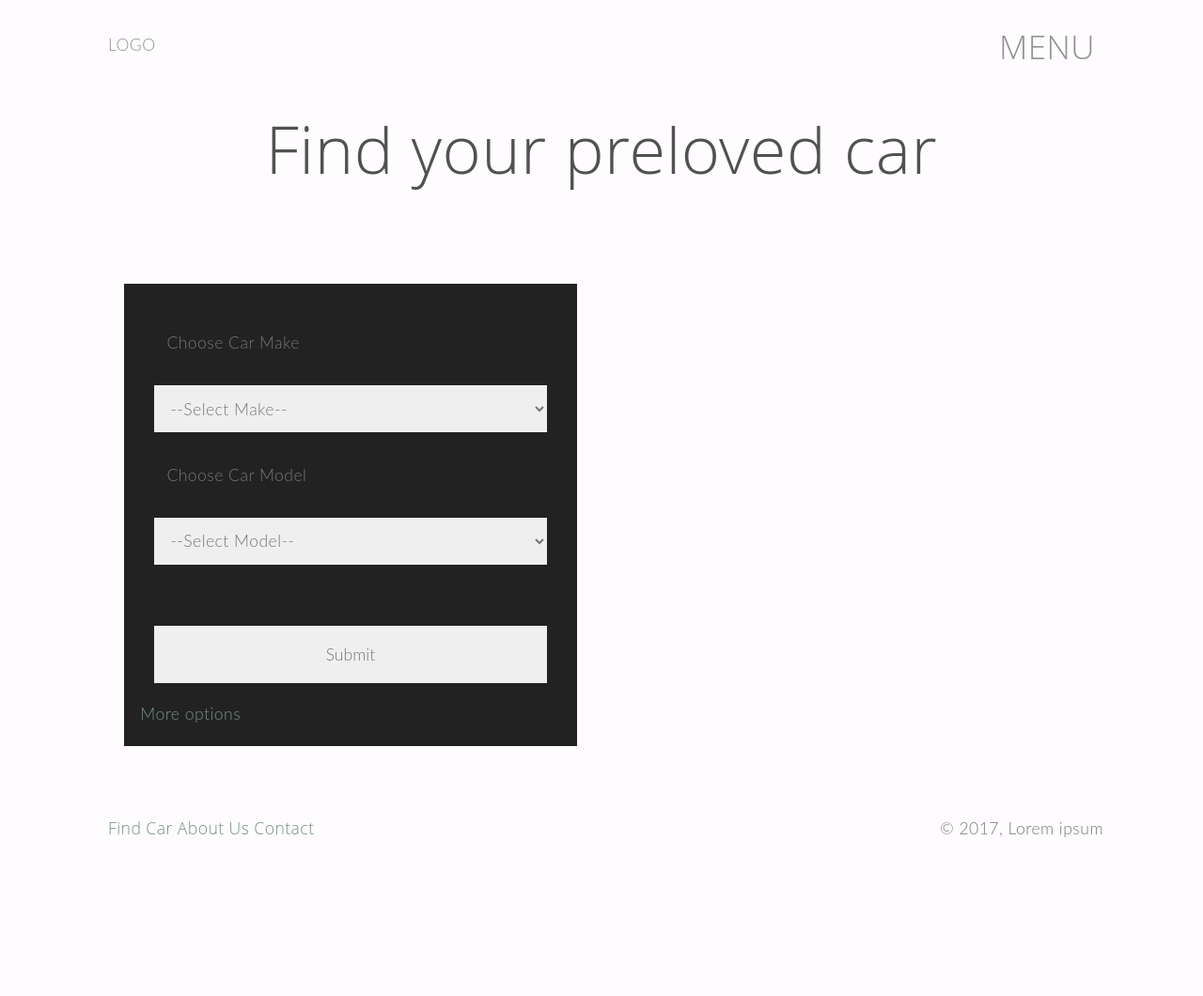
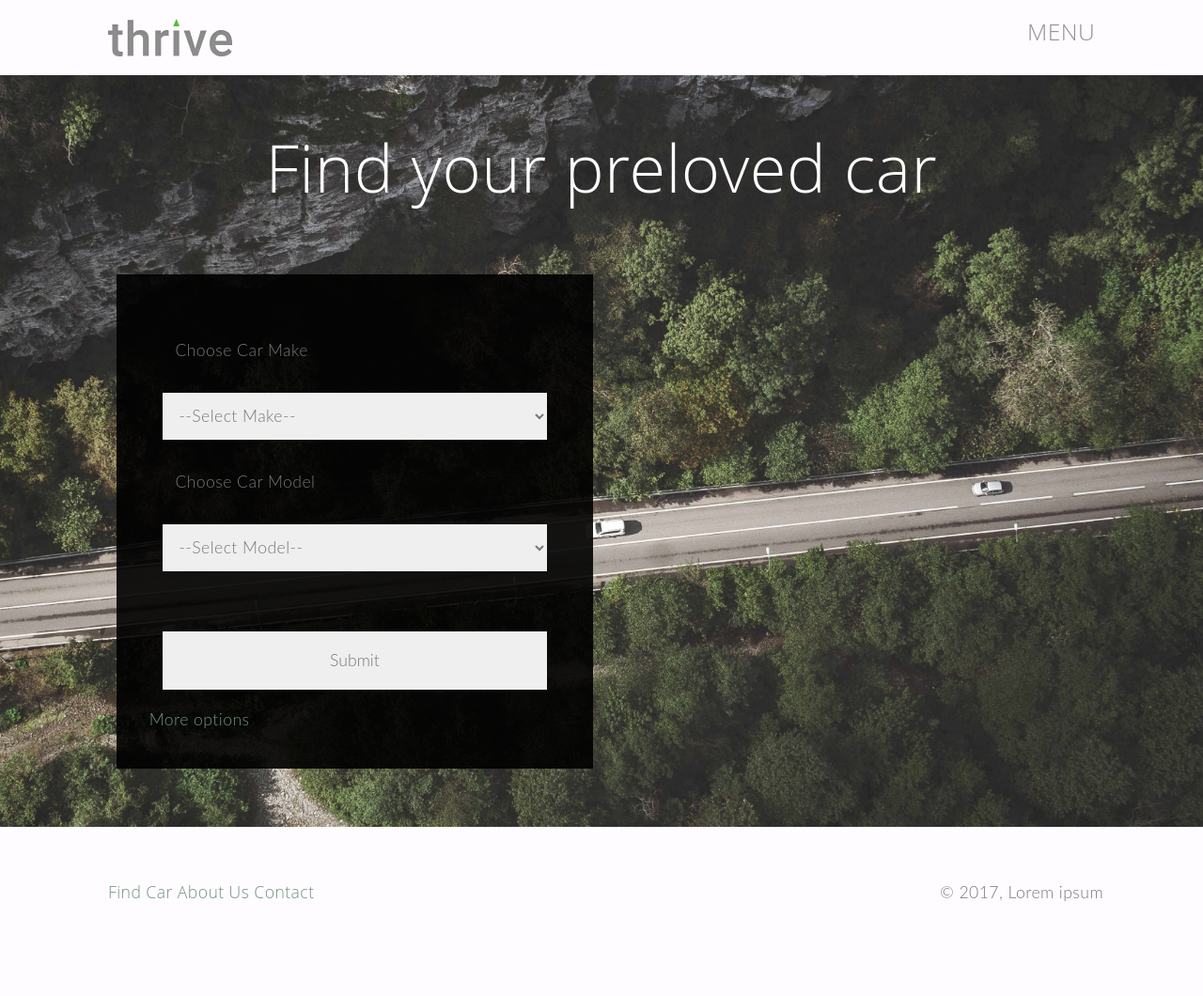
Before and after one commit to marcin-k/CarSales, a PHP site: page /app/index.php in a window 1280 px wide. Shown: the whole page at 94% size. Before the commit the page ends 891 px from the top, so only its background shows below. Run offline with PHP 8.4, Linux system fonts and the light colour scheme; data that the repository does not hold is empty.

Commit message:
added hero image + logo | added js to expand div

```diff
--- a/_/components/sass/partials/_layout.scss
+++ b/_/components/sass/partials/_layout.scss
@@ -23,9 +23,9 @@ $susy: (
 
 body > header {
   left: 0;
-  padding-bottom: $header-height / 4;
-  padding-top: $header-height / 4;
-  position: fixed;
+  padding-bottom: $header-height / 6;
+  padding-top: $header-height / 6;
+  // position: fixed;
   right: 0;
   top: 0;
   z-index: 100;
@@ -33,11 +33,11 @@ body > header {
   .logo,
   .menu {
     @include span(6);
-    height: $header-height / 2;
+    height: $header-height / 3;
     position: relative;
 
     img {
-      height: $header-height / 2.5;
+      height: $header-height / 3;
     }
   }
 
@@ -76,7 +76,8 @@ body > header {
     ul {
       -webkit-backface-visibility: hidden;
       opacity: 0;
-      padding: $header-height / 4 0 0;
+      padding: 0;
+      // padding: $header-height / 4 0 0;
       -webkit-perspective: 1000;
       transform: translateX(-20px);
       -webkit-transform-style: preserve-3d;
@@ -114,14 +115,17 @@ body > header {
 
 main {
   @include container;
-  padding-top: $header-height;
+  padding-top: $header-height / 2;
   margin-bottom: gutter();
 }
 
 #hero {
+  background-image: url(../../app/img/hero_img.jpg);
   @include background-cover;
   position:relative;
   height:100vh;
+  max-width:100vw;
+
 
   .callout{
     //margin-top:$header-height/1.75;
@@ -142,18 +146,19 @@ section {
   form {
     margin: gutter() * 4;
     padding: gutter() * 4;
+    &.feature {
+        margin: 0;
+        padding-right: 0;
+        input:first-child {
+          margin-top: 0;
+          margin-right: 0;
+        }
+    }
   }
 
   form.refine {
     margin: 0;
     padding: 0;
-  }
-
-  &.feature {
-    form {
-      margin: 0;
-      padding: 0;
-    }
   }
 }
 
--- a/_/components/sass/partials/_mixins.scss
+++ b/_/components/sass/partials/_mixins.scss
@@ -11,6 +11,7 @@
     -moz-background-size: cover;
     background-size: cover;
     -o-background-size: cover;
+
 }
 
 //@mixin border-box() {
--- a/_/components/sass/partials/_variables.scss
+++ b/_/components/sass/partials/_variables.scss
@@ -5,6 +5,7 @@ $theme-primary: #ff6;
 $theme-dark: #222;
 
 $header-background: rgba(255, 252, 255, .98);
+$widget-background: rgba(0, 0, 0, .9);
 
 $font-color-primary: #777;
 $font-color-secondary: #f5eee8;
--- a/_/components/sass/style.scss
+++ b/_/components/sass/style.scss
@@ -46,13 +46,13 @@ body {
 
     .menu {
       cursor: pointer;
-      font-size: 2em;
+      font-size: 1.4em;
       text-transform: uppercase;
     }
 
     nav {
-      background-color: $header-background;
-      font-size: 1.75em;
+      // background-color: $header-background;
+      font-size: 1.2em;
     }
   }
 
@@ -97,7 +97,10 @@ nav,
 
 h1 {
   font-size: 4em;
-  margin-top: 0;
+}
+
+#hero h1 {
+ margin: 0;
 }
 
 h2 {font-size: 3em;}
@@ -129,6 +132,10 @@ a {
     border-bottom: dotted 1px;
     color: lighten($font-color-accent, 10%);
   }
+}
+
+.light {
+  color: $font-color-light;
 }
 
 strong,
@@ -196,7 +203,7 @@ form {
 }
 
 .widget {
-  background: $theme-dark;
+  background: $widget-background;
   color: $font-color-light;
 }
 
--- a/_/css/style.css
+++ b/_/css/style.css
@@ -2883,9 +2883,8 @@ th {
 /* line 24, ../components/sass/partials/_layout.scss */
 body > header {
   left: 0;
-  padding-bottom: 30px;
-  padding-top: 30px;
-  position: fixed;
+  padding-bottom: 20px;
+  padding-top: 20px;
   right: 0;
   top: 0;
   z-index: 100; }
@@ -2896,12 +2895,12 @@ body > header {
     float: left;
     margin-left: 0.83333%;
     margin-right: 0.83333%;
-    height: 60px;
+    height: 40px;
     position: relative; }
     /* line 39, ../components/sass/partials/_layout.scss */
     body > header .logo img,
     body > header .menu img {
-      height: 48px; }
+      height: 40px; }
   /* line 44, ../components/sass/partials/_layout.scss */
   body > header .logo {
     -webkit-backface-visibility: hidden;
@@ -2935,38 +2934,38 @@ body > header {
     body > header nav ul {
       -webkit-backface-visibility: hidden;
       opacity: 0;
-      padding: 30px 0 0;
+      padding: 0;
       -webkit-perspective: 1000;
       transform: translateX(-20px);
       -webkit-transform-style: preserve-3d;
       transition: all .4s ease-in-out; }
-      /* line 84, ../components/sass/partials/_layout.scss */
+      /* line 85, ../components/sass/partials/_layout.scss */
       body > header nav ul li {
         display: inline-block;
         list-style: none;
         margin: 0.41667%;
         text-align: center; }
-        /* line 89, ../components/sass/partials/_layout.scss */
+        /* line 90, ../components/sass/partials/_layout.scss */
         body > header nav ul li a {
           display: block; }
-  /* line 97, ../components/sass/partials/_layout.scss */
+  /* line 98, ../components/sass/partials/_layout.scss */
   body > header.open nav {
     left: 0; }
-    /* line 101, ../components/sass/partials/_layout.scss */
+    /* line 102, ../components/sass/partials/_layout.scss */
     body > header.open nav ul {
       opacity: 1;
       transform: translateX(0); }
-  /* line 106, ../components/sass/partials/_layout.scss */
+  /* line 107, ../components/sass/partials/_layout.scss */
   body > header.open .logo {
     opacity: 0;
     z-index: 100; }
 
-/* line 115, ../components/sass/partials/_layout.scss */
+/* line 116, ../components/sass/partials/_layout.scss */
 main {
   max-width: 1068px;
   margin-left: auto;
   margin-right: auto;
-  padding-top: 120px;
+  padding-top: 60px;
   margin-bottom: 0.83333%; }
   /* line 12, ../../../../../../../Users/hoots/.rvm/gems/ruby-2.3.0/gems/susy-2.2.12/sass/susy/output/support/_clearfix.scss */
   main:after {
@@ -2974,15 +2973,17 @@ main {
     display: block;
     clear: both; }
 
-/* line 121, ../components/sass/partials/_layout.scss */
+/* line 122, ../components/sass/partials/_layout.scss */
 #hero {
+  background-image: url(../../app/img/hero_img.jpg);
   -webkit-background-size: cover;
   -moz-background-size: cover;
   background-size: cover;
   -o-background-size: cover;
   position: relative;
-  height: 100vh; }
-  /* line 126, ../components/sass/partials/_layout.scss */
+  height: 100vh;
+  max-width: 100vw; }
+  /* line 130, ../components/sass/partials/_layout.scss */
   #hero .callout {
     max-width: 1068px;
     margin-left: auto;
@@ -3001,71 +3002,75 @@ main {
       display: block;
       clear: both; }
 
-/* line 139, ../components/sass/partials/_layout.scss */
+/* line 143, ../components/sass/partials/_layout.scss */
 section {
   padding-top: 40px; }
-  /* line 142, ../components/sass/partials/_layout.scss */
+  /* line 146, ../components/sass/partials/_layout.scss */
   section form {
     margin: 3.33333%;
     padding: 3.33333%; }
-  /* line 147, ../components/sass/partials/_layout.scss */
+    /* line 149, ../components/sass/partials/_layout.scss */
+    section form.feature {
+      margin: 0;
+      padding-right: 0; }
+      /* line 152, ../components/sass/partials/_layout.scss */
+      section form.feature input:first-child {
+        margin-top: 0;
+        margin-right: 0; }
+  /* line 159, ../components/sass/partials/_layout.scss */
   section form.refine {
     margin: 0;
     padding: 0; }
-  /* line 153, ../components/sass/partials/_layout.scss */
-  section.feature form {
-    margin: 0;
-    padding: 0; }
-
-/* line 160, ../components/sass/partials/_layout.scss */
+
+/* line 165, ../components/sass/partials/_layout.scss */
 article {
   padding-top: 40px; }
-  /* line 162, ../components/sass/partials/_layout.scss */
+  /* line 167, ../components/sass/partials/_layout.scss */
   article header {
     margin: 0 auto;
     width: 81.66667%; }
-    /* line 165, ../components/sass/partials/_layout.scss */
+    /* line 170, ../components/sass/partials/_layout.scss */
     article header ul {
       margin-top: 2em; }
 
-/* line 176, ../components/sass/partials/_layout.scss */
+/* line 181, ../components/sass/partials/_layout.scss */
 .gallery ul {
   padding: 0 !important;
   margin: 0 !important; }
-/* line 180, ../components/sass/partials/_layout.scss */
+/* line 185, ../components/sass/partials/_layout.scss */
 .gallery li {
   margin: 0.83333%;
   list-style: none; }
-/* line 203, ../components/sass/partials/_layout.scss */
+/* line 208, ../components/sass/partials/_layout.scss */
 .gallery p {
   margin-left: 2em; }
 
-/* line 208, ../components/sass/partials/_layout.scss */
+/* line 213, ../components/sass/partials/_layout.scss */
 .statistics li {
   margin: 1em 0; }
 
-/* line 212, ../components/sass/partials/_layout.scss */
+/* line 217, ../components/sass/partials/_layout.scss */
 .large {
   width: 65%;
   float: left;
   margin-left: 0.83333%;
   margin-right: 0.83333%; }
 
-/* line 216, ../components/sass/partials/_layout.scss */
+/* line 221, ../components/sass/partials/_layout.scss */
 .equal {
   width: 48.33333%;
   float: left;
   margin-left: 0.83333%;
   margin-right: 0.83333%; }
 
-/* line 220, ../components/sass/partials/_layout.scss */
+/* line 225, ../components/sass/partials/_layout.scss */
 .small {
   width: 31.66667%;
   float: left;
   margin-left: 0.83333%;
   margin-right: 0.83333%; }
 
-/* line 224, ../components/sass/partials/_layout.scss */
+/* line 229, ../components/sass/partials/_layout.scss */
 .full {
   width: 98.33333%;
   float: left;
@@ -3073,23 +3078,23 @@ article {
   margin-right: 0.83333%;
   clear: both; }
 
-/* line 229, ../components/sass/partials/_layout.scss */
+/* line 234, ../components/sass/partials/_layout.scss */
 .left {
   text-align: left; }
 
-/* line 233, ../components/sass/partials/_layout.scss */
+/* line 238, ../components/sass/partials/_layout.scss */
 .right {
   text-align: right; }
 
-/* line 237, ../components/sass/partials/_layout.scss */
+/* line 242, ../components/sass/partials/_layout.scss */
 .center {
   text-align: center; }
 
-/* line 241, ../components/sass/partials/_layout.scss */
+/* line 246, ../components/sass/partials/_layout.scss */
 img {
   max-width: 100%; }
 
-/* line 247, ../components/sass/partials/_layout.scss */
+/* line 252, ../components/sass/partials/_layout.scss */
 body > footer {
   max-width: 1068px;
   margin-left: auto;
@@ -3101,10 +3106,10 @@ body > footer {
     content: " ";
     display: block;
     clear: both; }
-  /* line 251, ../components/sass/partials/_layout.scss */
+  /* line 256, ../components/sass/partials/_layout.scss */
   body > footer ul {
     padding: 0; }
-  /* line 255, ../components/sass/partials/_layout.scss */
+  /* line 260, ../components/sass/partials/_layout.scss */
   body > footer hr {
     width: 98.33333%;
     float: left;
@@ -3112,16 +3117,16 @@ body > footer {
     margin-right: 0.83333%;
     border: none;
     border-top: 1px solid #777; }
-  /* line 261, ../components/sass/partials/_layout.scss */
+  /* line 266, ../components/sass/partials/_layout.scss */
   body > footer nav {
     width: 48.33333%;
     float: left;
     margin-left: 0.83333%;
     margin-right: 0.83333%; }
-    /* line 263, ../components/sass/partials/_layout.scss */
+    /* line 268, ../components/sass/partials/_layout.scss */
     body > footer nav ul li {
       display: inline; }
-  /* line 270, ../components/sass/partials/_layout.scss */
+  /* line 275, ../components/sass/partials/_layout.scss */
   body > footer .madeby {
     width: 48.33333%;
     float: left;
@@ -3129,42 +3134,42 @@ body > footer {
     margin-right: 0.83333%;
     text-align: right; }
 
-/* line 278, ../components/sass/partials/_layout.scss */
+/* line 283, ../components/sass/partials/_layout.scss */
 #expanded {
   display: none; }
 
 @media (max-width: 1068px) {
-  /* line 285, ../components/sass/partials/_layout.scss */
+  /* line 290, ../components/sass/partials/_layout.scss */
   body > header, main, footer {
     padding-left: 3.33333%;
     padding-right: 3.33333%; } }
 @media (max-width: 800px) {
-  /* line 292, ../components/sass/partials/_layout.scss */
+  /* line 297, ../components/sass/partials/_layout.scss */
   .large, .equal, .small {
     width: 98.33333%;
     float: left;
     margin-left: 0.83333%;
     margin-right: 0.83333%; }
 
-  /* line 295, ../components/sass/partials/_layout.scss */
+  /* line 300, ../components/sass/partials/_layout.scss */
   body > header {
     padding-top: 15px;
     padding-bottom: 15px; }
-    /* line 298, ../components/sass/partials/_layout.scss */
+    /* line 303, ../components/sass/partials/_layout.scss */
     body > header .logo, body > header .menu {
       height: 48px; }
-      /* line 300, ../components/sass/partials/_layout.scss */
+      /* line 305, ../components/sass/partials/_layout.scss */
       body > header .logo img, body > header .logo svg, body > header .menu img, body > header .menu svg {
         height: 48px; }
 
-  /* line 306, ../components/sass/partials/_layout.scss */
+  /* line 311, ../components/sass/partials/_layout.scss */
   main {
     padding-top: 90px; }
 
-  /* line 310, ../components/sass/partials/_layout.scss */
+  /* line 315, ../components/sass/partials/_layout.scss */
   body > footer {
     margin-top: 30px; }
-    /* line 312, ../components/sass/partials/_layout.scss */
+    /* line 317, ../components/sass/partials/_layout.scss */
     body > footer span {
       display: none; } }
 /* line 11, ../components/sass/style.scss */
@@ -3221,12 +3226,11 @@ body {
     /* line 47, ../components/sass/style.scss */
     body > header .menu {
       cursor: pointer;
-      font-size: 2em;
+      font-size: 1.4em;
       text-transform: uppercase; }
     /* line 53, ../components/sass/style.scss */
     body > header nav {
-      background-color: rgba(255, 252, 255, 0.98);
-      font-size: 1.75em; }
+      font-size: 1.2em; }
   /* line 59, ../components/sass/style.scss */
   body > footer {
     line-height: 1.1em; }
@@ -3267,36 +3271,39 @@ nav,
 
 /* line 98, ../components/sass/style.scss */
 h1 {
-  font-size: 4em;
-  margin-top: 0; }
-
-/* line 103, ../components/sass/style.scss */
+  font-size: 4em; }
+
+/* line 102, ../components/sass/style.scss */
+#hero h1 {
+  margin: 0; }
+
+/* line 106, ../components/sass/style.scss */
 h2 {
   font-size: 3em; }
 
-/* line 105, ../components/sass/style.scss */
+/* line 108, ../components/sass/style.scss */
 h3,
 input[type="submit"] {
   font-size: 2em; }
 
-/* line 108, ../components/sass/style.scss */
+/* line 111, ../components/sass/style.scss */
 h4 {
   font-size: 1.5em; }
 
-/* line 110, ../components/sass/style.scss */
+/* line 113, ../components/sass/style.scss */
 h5 {
   font-size: 1.25em; }
 
-/* line 112, ../components/sass/style.scss */
+/* line 115, ../components/sass/style.scss */
 h6 {
   font-size: 1em; }
 
-/* line 114, ../components/sass/style.scss */
+/* line 117, ../components/sass/style.scss */
 small,
 .font-small {
   font-size: .75em; }
 
-/* line 121, ../components/sass/style.scss */
+/* line 124, ../components/sass/style.scss */
 a {
   -moz-transition-property: color, border-bottom;
   -o-transition-property: color, border-bottom;
@@ -3312,30 +3319,34 @@ a {
   transition-timing-function: ease-in-out;
   color: #739483;
   text-decoration: none; }
-  /* line 128, ../components/sass/style.scss */
+  /* line 131, ../components/sass/style.scss */
   a:hover {
     border-bottom: dotted 1px;
     color: #90aa9d; }
 
-/* line 134, ../components/sass/style.scss */
+/* line 137, ../components/sass/style.scss */
+.light {
+  color: #fefefe; }
+
+/* line 141, ../components/sass/style.scss */
 strong,
 b {
   font-weight: 600; }
 
-/* line 139, ../components/sass/style.scss */
+/* line 146, ../components/sass/style.scss */
 blockquote {
   border-left: solid 0.5em #f5eee8;
   font-style: italic;
   padding: 1em 0 1em 2em; }
 
-/* line 145, ../components/sass/style.scss */
+/* line 152, ../components/sass/style.scss */
 code,
 kbd,
 pre,
 samp {
   font-family: 'Roboto mono', monospace; }
 
-/* line 152, ../components/sass/style.scss */
+/* line 159, ../components/sass/style.scss */
 input,
 select,
 textarea,
@@ -3350,7 +3361,7 @@ button {
   text-decoration: none;
   text-transform: capitalize;
   width: 93.33333%; }
-  /* line 167, ../components/sass/style.scss */
+  /* line 174, ../components/sass/style.scss */
   input:focus,
   select:focus,
   textarea:focus,
@@ -3358,7 +3369,7 @@ button {
   button:focus {
     border-color: #777; }
 
-/* line 173, ../components/sass/style.scss */
+/* line 180, ../components/sass/style.scss */
 .refine input,
 .refine select,
 .refine textarea,
@@ -3371,40 +3382,40 @@ button {
   padding: .5em;
   width: 21.66667%; }
 
-/* line 187, ../components/sass/style.scss */
+/* line 194, ../components/sass/style.scss */
 ul,
 ol {
   padding: 0 0 2em; }
 
-/* line 193, ../components/sass/style.scss */
+/* line 200, ../components/sass/style.scss */
 form ul, form .cars ul {
   list-style-type: none; }
 
-/* line 198, ../components/sass/style.scss */
+/* line 205, ../components/sass/style.scss */
 .widget {
-  background: #222;
+  background: rgba(0, 0, 0, 0.9);
   color: #fefefe; }
 
-/* line 203, ../components/sass/style.scss */
+/* line 210, ../components/sass/style.scss */
 table {
   width: 100%; }
-  /* line 207, ../components/sass/style.scss */
+  /* line 214, ../components/sass/style.scss */
   table tbody tr {
     border-bottom: solid 1px _palette(border); }
-  /* line 212, ../components/sass/style.scss */
+  /* line 219, ../components/sass/style.scss */
   table td,
   table th {
     padding: .5em 1em; }
-  /* line 217, ../components/sass/style.scss */
+  /* line 224, ../components/sass/style.scss */
   table th {
     font-weight: 400;
     text-align: left; }
-  /* line 222, ../components/sass/style.scss */
+  /* line 229, ../components/sass/style.scss */
   table thead {
     background: #fffcff;
     color: #777; }
 
-/* line 235, ../components/sass/style.scss */
+/* line 242, ../components/sass/style.scss */
 audio,
 canvas,
 progress,
@@ -3412,7 +3423,7 @@ video {
   height: auto;
   width: 100%; }
 
-/* line 243, ../components/sass/style.scss */
+/* line 250, ../components/sass/style.scss */
 #expand {
   color: #739483;
   cursor: pointer; }
--- a/app/db_operations.php
+++ b/app/db_operations.php
@@ -98,7 +98,7 @@ function getTopThree(){
             while ($row = mysqli_fetch_assoc($result)) {
                 if($numberOfButtons>0){
             //----------------------------------------------------------------------------------------------------
-                    echo "<form name=\"type\" action=\"products.php\" method=\"POST\">";
+                    echo "<form name=\"type\" class =\"feature equal center\" action=\"products.php\" method=\"POST\">";
                     echo "<input type=\"submit\" class=\"widget\" name=\"type\" value=\"".$row['type']."\" />";
                     $numberOfButtons--;
                 }
@@ -145,6 +145,8 @@ function getTopThree(){
 	                     <li>Colour:</li>
 	                     <li>Year:</li>
 	                     <li>Type:</li>
+                       </ul>
+                      <ul>
 	                     <li>No of doors:</li>
 	                     <li>Engine size:</li>
 	                     <li>Fuel type:</li>
--- a/app/inc/header.php
+++ b/app/inc/header.php
@@ -14,7 +14,7 @@
 
 		<div class="wrap">
 			<div class="logo">
-				<a href="#">LOGO</a>
+				<a href="#"><img src="img/logo.svg" alt="logo" /></a>
 			</div>
 
 			<div class="menu">
--- a/app/index.php
+++ b/app/index.php
@@ -7,10 +7,13 @@
 <!--GET HEADER-->
 
 <!--MAIN START-->
-<main>
-	<h1 class="center">Find your preloved car</h1>
-	<section class="equal left">
-		<form action="products.php" class="search widget" method="post">
+
+<main id="hero">
+  <div class="wrap">
+
+	<h1 class="center light">Find your preloved car</h1>
+	<section class="full">
+		<form action="products.php" class="equal left search widget" method="post">
             <script type="text/javascript" src="jQueryJavaScriptLibrary.js"></script>
             <script type="text/javascript">
                 $(document).ready(function(){
@@ -69,11 +72,10 @@
 			<span id="expand" class="right">More options</span>
 
 		</form>
+
+    <?php getTopThree(); ?>
 	</section>
-
-	<section class="feature equal center">
-      <?php getTopThree(); ?>
-	</section>
+</div>
 </main>
 <!--MAIN END-->
 
```
Also changed, not shown: _/components/js/script.js (+8 -5 lines), _/js/script.js, app/img/1.jpg (added), app/img/2.jpg (added), app/img/3.jpg (added), app/img/4.jpg (added), app/img/5.jpg (added), app/img/6.jpg (added), app/img/7.jpg (added), app/img/hero_img.jpg (added), app/img/logo.svg (added).
